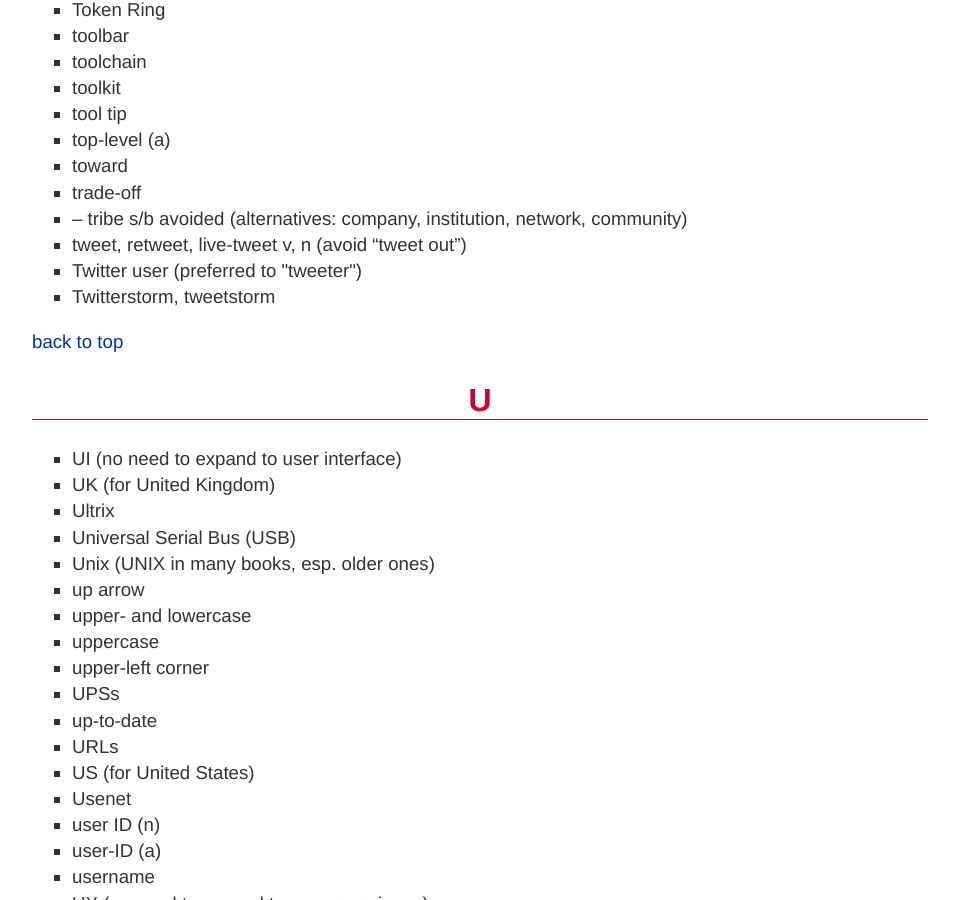
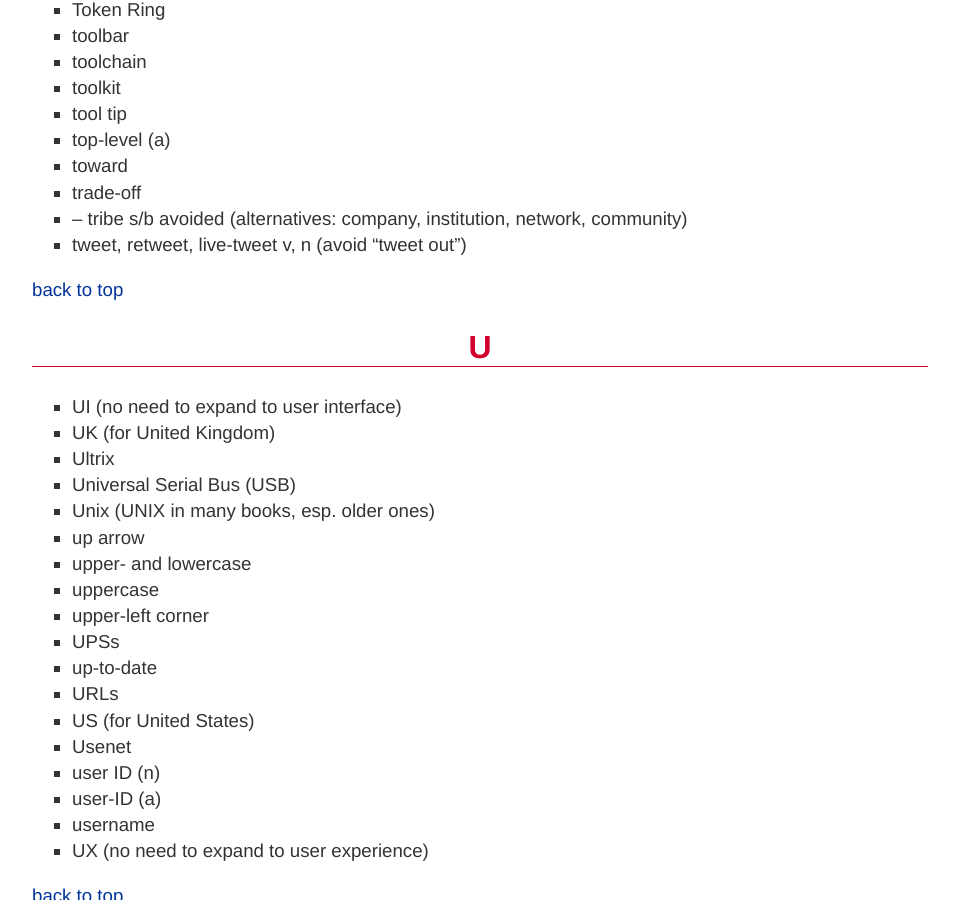
Before and after one commit to oreillymedia/production-resources, a Jekyll site: the page built from styleguide/index.md, in a window 1280 px wide and 900 px high, scrolled down 38164 px. Shown: the whole window, without its empty margins (160-1119 px from the left). Built offline with Jekyll 4.4.1, drawn with Linux system fonts in a browser that asks for light colours.

Commit message:
Update index.md

```diff
--- a/styleguide/index.md
+++ b/styleguide/index.md
@@ -1698,8 +1698,6 @@
  <li>trade-off</li>
  <li>– tribe s/b avoided (alternatives: company, institution, network, community)</li>
  <li>tweet, retweet, live-tweet v, n (avoid “tweet out”)</li>
- <li>Twitter user (preferred to "tweeter")</li>
- <li>Twitterstorm, tweetstorm</li>
  </ul>
 
 <p><a href="#getting_started">back to top</a></p>
```
